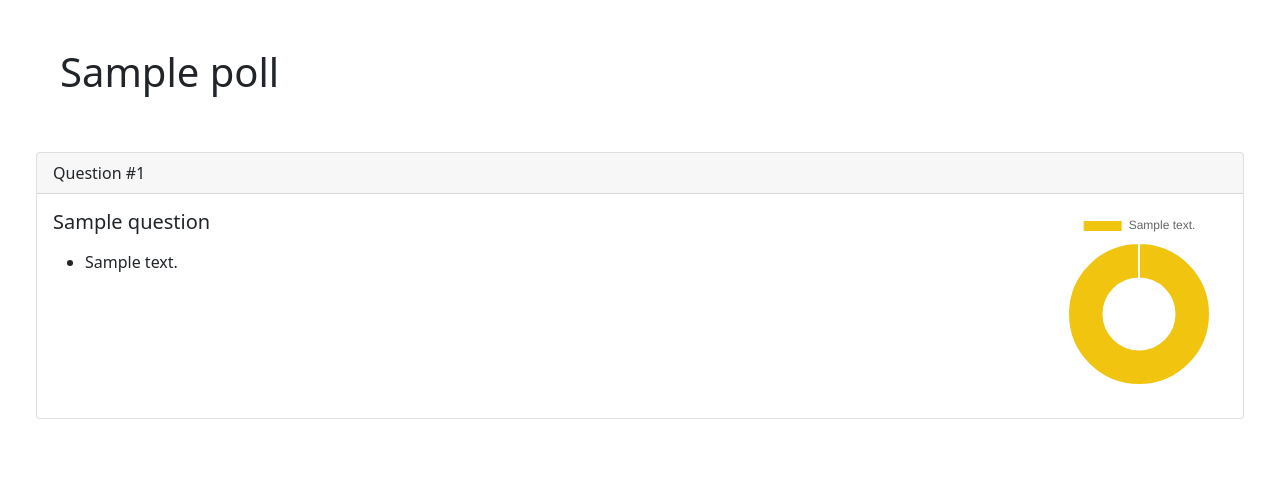
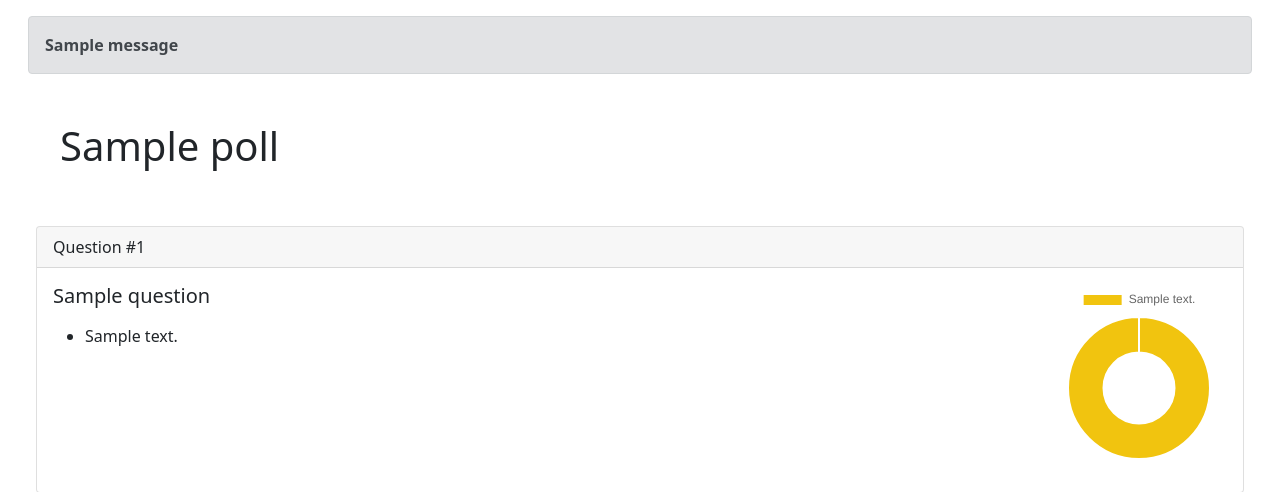
Before and after one commit to devrrior/poll-project, a Django app: page /poll/1/edit in a window 1280 px wide. Shown: the part 56-548 px from the top of the page. Run offline with Django 4.2, Linux system fonts and the light colour scheme; a user stored in the database is signed in; tables that the repository leaves empty hold one stand-in row (values such as "Sample post"); one stand-in notice (Sample message) is shown; some libraries are stand-ins or nearby versions.

Commit message:
feat(poll/edit.html): show messages

```diff
--- a/templates/poll/edit.html
+++ b/templates/poll/edit.html
@@ -4,6 +4,15 @@
 {% block content %}
 <script src="https://cdn.jsdelivr.net/npm/chart.js@3.7.1/dist/chart.min.js"></script>
 <div class="container-fluid">
+  <div class="m-3">
+    {% if messages %}
+    {% for message in messages %}
+    <div class="alert alert-secondary">
+      <strong>{{ message }}</strong>
+    </div>
+    {% endfor %}
+    {% endif %}
+  </div>
   <div class="d-flex justify-content-between m-5">
     <div>
       <h1 class="d-inline-block">{{ object.name }}</h1>
```
